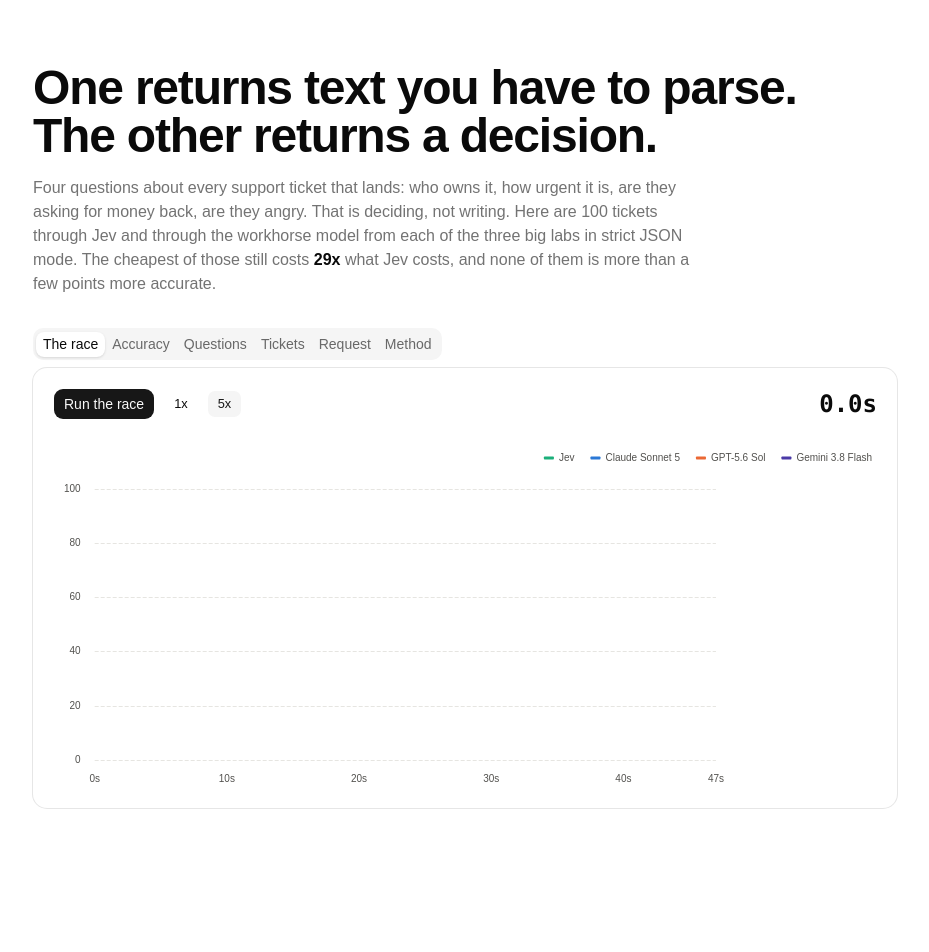
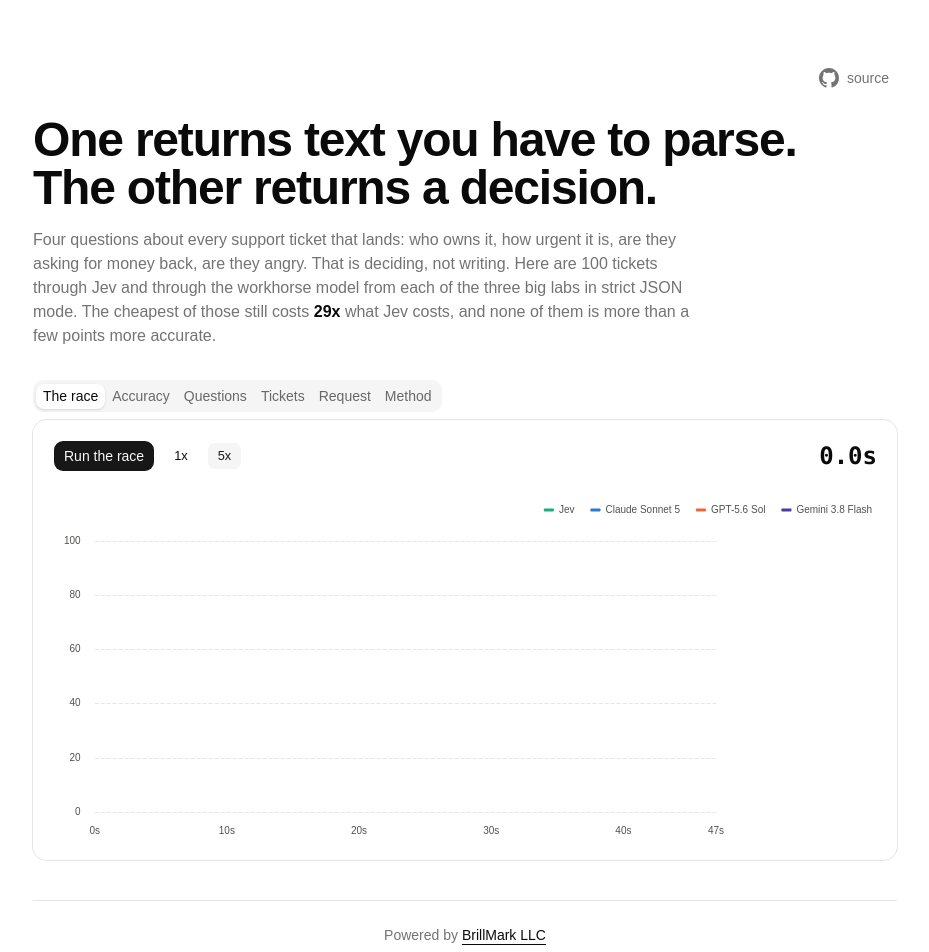
Before and after one commit to arifulislamat/jev-benchmark, a React (Vite) app in the folder web/: page / in a window 1280 px wide. Shown: the top 952 px of the page, without its empty margins (175-1104 px from the left). Before the commit the page ends 872 px from the top, so only its background shows below. Built offline with nearby package versions, Linux system fonts and the light colour scheme.

Commit message:
Add GitHub source link and BrillMark footer

```diff
--- a/web/src/App.tsx
+++ b/web/src/App.tsx
@@ -7,6 +7,17 @@
 import { Table, TableBody, TableCell, TableHead, TableHeader, TableRow } from "@/components/ui/table";
 import { Tabs, TabsContent, TabsList, TabsTrigger } from "@/components/ui/tabs";
 import { cumulative, type Run } from "@/lib/run";
+
+const REPO = "https://github.com/arifulislamat/jev-benchmark";
+
+// Lucide dropped brand icons, so the GitHub mark is inlined.
+function GithubMark() {
+  return (
+    <svg viewBox="0 0 16 16" aria-hidden="true" className="size-5" fill="currentColor">
+      <path d="M8 0C3.58 0 0 3.58 0 8c0 3.54 2.29 6.53 5.47 7.59.4.07.55-.17.55-.38 0-.19-.01-.82-.01-1.49-2.01.37-2.53-.49-2.69-.94-.09-.23-.48-.94-.82-1.13-.28-.15-.68-.52-.01-.53.63-.01 1.08.58 1.23.82.72 1.21 1.87.87 2.33.66.07-.52.28-.87.51-1.07-1.78-.2-3.64-.89-3.64-3.95 0-.87.31-1.59.82-2.15-.08-.2-.36-1.02.08-2.12 0 0 .67-.21 2.2.82.64-.18 1.32-.27 2-.27.68 0 1.36.09 2 .27 1.53-1.04 2.2-.82 2.2-.82.44 1.1.16 1.92.08 2.12.51.56.82 1.27.82 2.15 0 3.07-1.87 3.75-3.65 3.95.29.25.54.73.54 1.48 0 1.07-.01 1.93-.01 2.2 0 .21.15.46.55.38A8.01 8.01 0 0 0 16 8c0-4.42-3.58-8-8-8Z" />
+    </svg>
+  );
+}
 
 const money = (n: number) => (n < 0.01 ? `$${n.toFixed(4)}` : `$${n.toFixed(2)}`);
 const pct = (n: number) => `${(n * 100).toFixed(1)}%`;
@@ -63,6 +74,20 @@
   return (
     <div className="min-h-screen bg-background">
       <div className="mx-auto max-w-4xl px-4 py-10 md:py-16">
+        <div className="mb-6 flex justify-end">
+          <a
+            href={REPO}
+            target="_blank"
+            rel="noreferrer"
+            aria-label="Source on GitHub"
+            title="Source on GitHub"
+            className="inline-flex items-center gap-2 rounded-md px-2 py-1 text-sm text-muted-foreground transition-colors hover:text-foreground"
+          >
+            <GithubMark />
+            <span className="hidden sm:inline">source</span>
+          </a>
+        </div>
+
         <header className="mb-8">
           <h1 className="text-balance text-4xl font-semibold tracking-tight md:text-5xl">
             One returns text you have to parse. The other returns a decision.
@@ -176,6 +201,18 @@
             <Method run={run} />
           </TabsContent>
         </Tabs>
+
+        <footer className="mt-10 border-t pt-6 text-center text-sm text-muted-foreground">
+          Powered by{" "}
+          <a
+            href="https://www.brillmark.com/"
+            target="_blank"
+            rel="noreferrer"
+            className="font-medium text-foreground underline underline-offset-4 hover:no-underline"
+          >
+            BrillMark LLC
+          </a>
+        </footer>
       </div>
     </div>
   );
```
